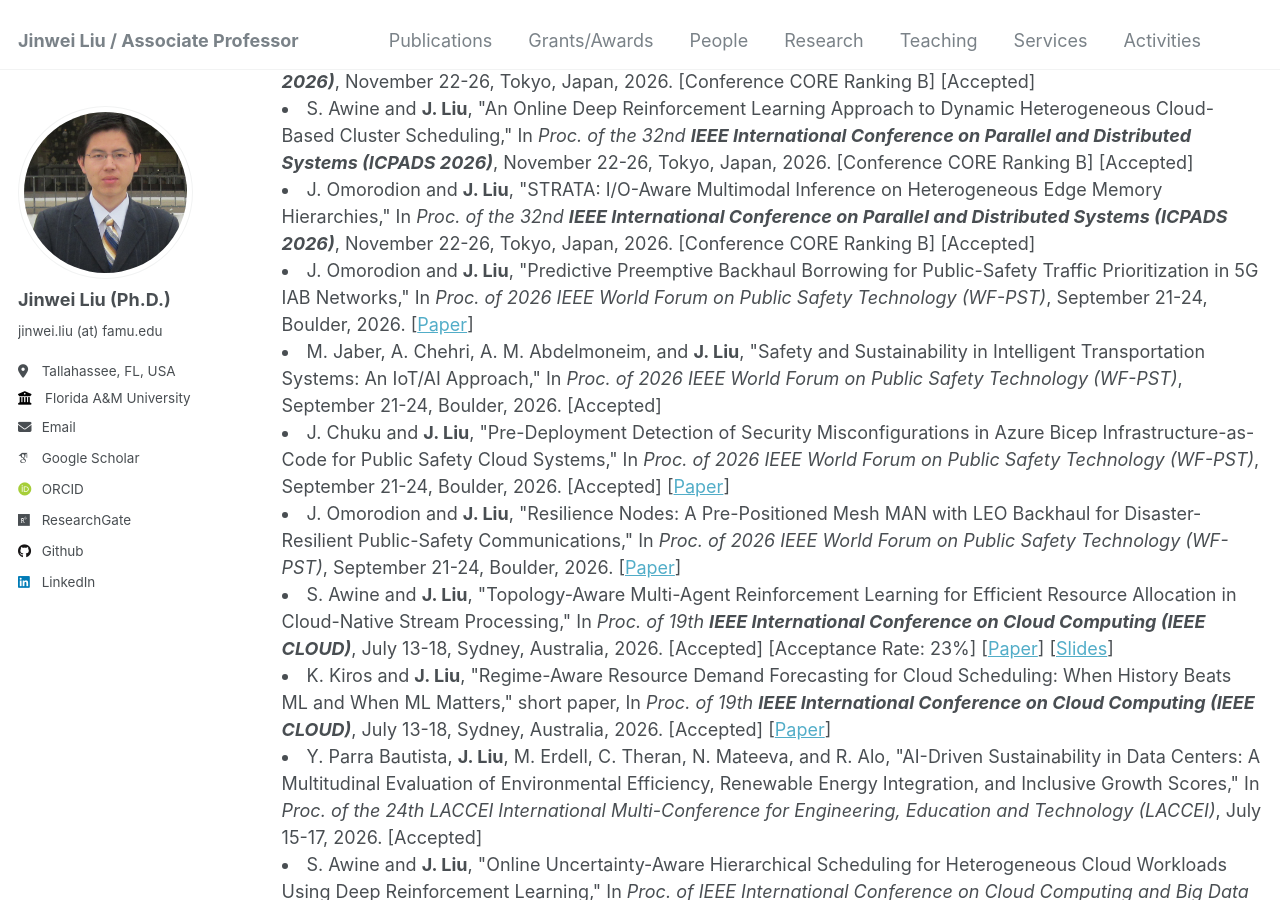
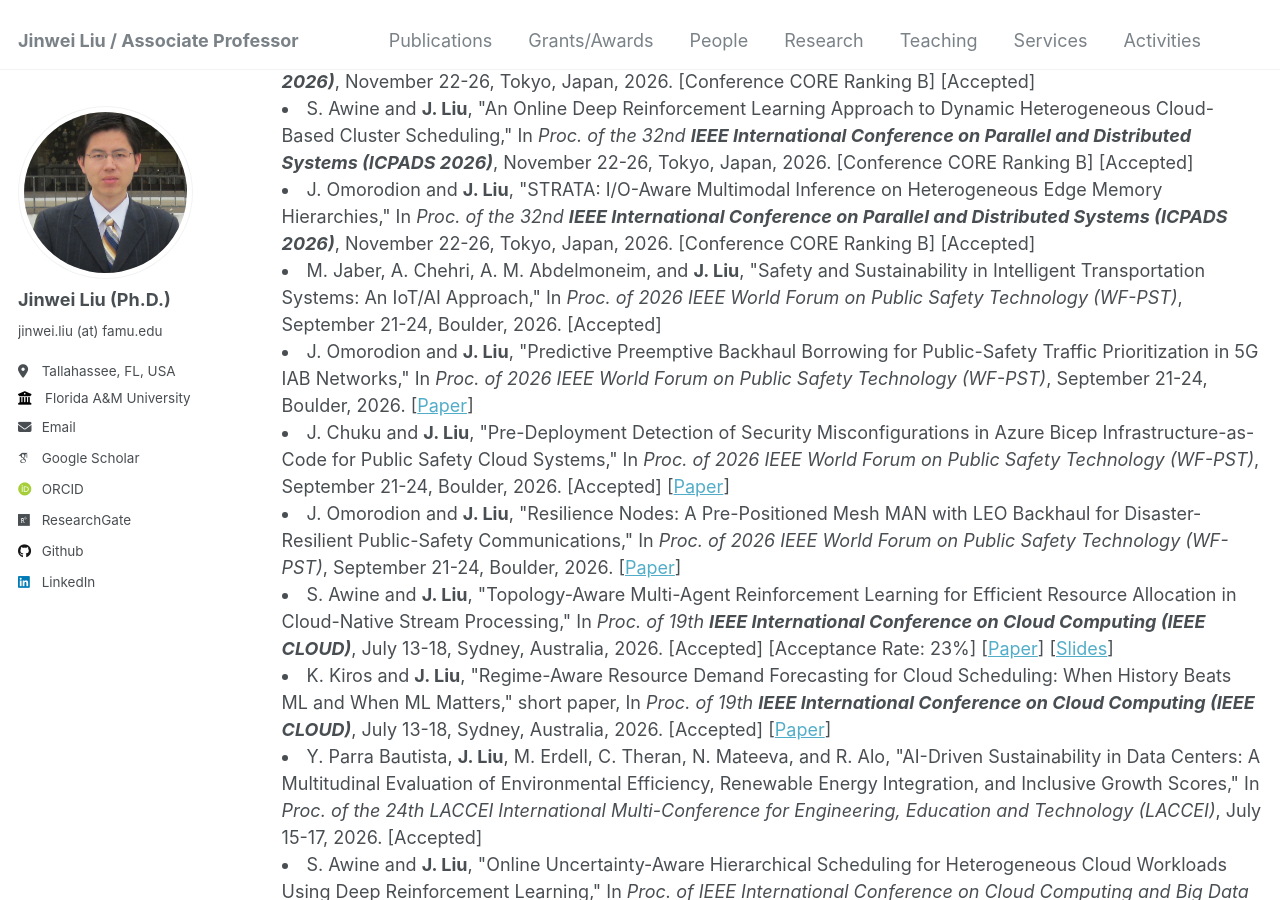
Before and after one commit to jinweiliucu/jinweiliucu.github.io, a Jekyll site: the page built from _publications/publications.html, in a window 1280 px wide and 900 px high, scrolled down 464 px. Built offline with Jekyll 4.4.1, drawn with Linux system fonts in a browser that asks for light colours; some web fonts are replaced.

```diff
--- a/_publications/publications.html
+++ b/_publications/publications.html
@@ -44,16 +44,16 @@ author_profile: true
     </li>
 
 	<li>
-    J. Omorodion and <strong>J. Liu</strong>, "Predictive Preemptive Backhaul Borrowing for Public-Safety Traffic Prioritization in 5G IAB Networks,"
-    In <em>Proc. of 2026 IEEE World Forum on Public Safety Technology (WF-PST)</em>, September 21-24, Boulder, 2026.
-    [<a href="/files/articles/PPBB_IEEE WF-PST 2026.pdf">Paper</a>]</span>
+    M. Jaber, A. Chehri, A. M. Abdelmoneim, and <strong>J. Liu</strong>, "Safety and Sustainability in Intelligent Transportation Systems: An IoT/AI Approach,"
+    In <em>Proc. of 2026 IEEE World Forum on Public Safety Technology (WF-PST)</em>, September 21-24, Boulder, 2026. [Accepted]
+    <!-- [<a href="/files/articles/CLOUD2026SlidesLiu.pdf">Slides</a>]</span> -->
     </span><br>
     </li>
 
 	<li>
-    M. Jaber, A. Chehri, A. M. Abdelmoneim, and <strong>J. Liu</strong>, "Safety and Sustainability in Intelligent Transportation Systems: An IoT/AI Approach,"
-    In <em>Proc. of 2026 IEEE World Forum on Public Safety Technology (WF-PST)</em>, September 21-24, Boulder, 2026. [Accepted]
-    <!-- [<a href="/files/articles/CLOUD2026SlidesLiu.pdf">Slides</a>]</span> -->
+    J. Omorodion and <strong>J. Liu</strong>, "Predictive Preemptive Backhaul Borrowing for Public-Safety Traffic Prioritization in 5G IAB Networks,"
+    In <em>Proc. of 2026 IEEE World Forum on Public Safety Technology (WF-PST)</em>, September 21-24, Boulder, 2026.
+    [<a href="/files/articles/PPBB_IEEE WF-PST 2026.pdf">Paper</a>]</span>
     </span><br>
     </li>
 
```
